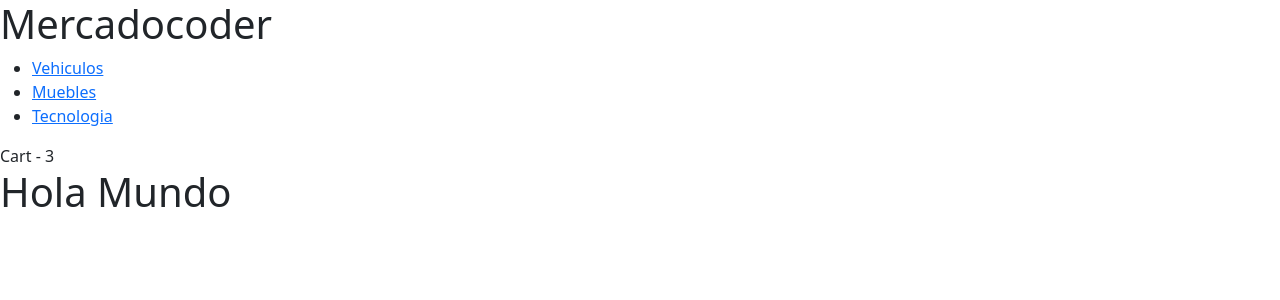
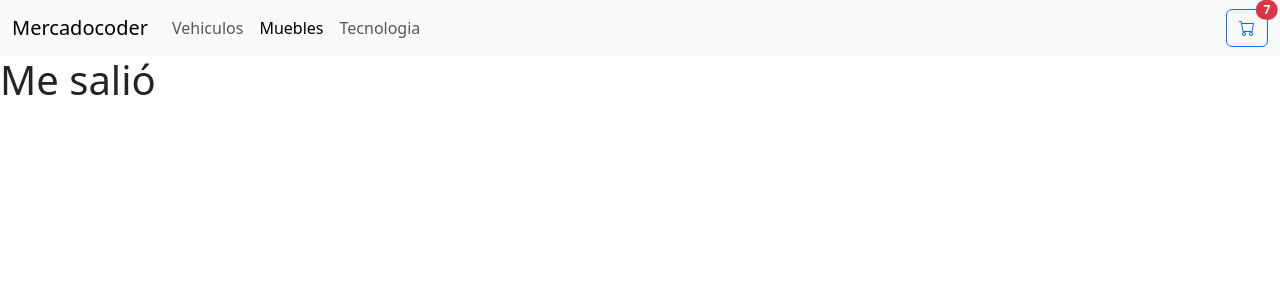
Before and after one commit to NicolasEsquilache/ReactJSCoder, a React (Vite) app: page / in a window 1280 px wide. Shown: the top 300 px of the page. Built offline with nearby package versions, Linux system fonts and the light colour scheme.

Commit message:
finalizacion de la primera entrega

```diff
--- a/src/App.jsx
+++ b/src/App.jsx
@@ -5,7 +5,7 @@ function App() {
   return(
     <div>
       <Navbar/>
-      <ItemListContainer greeting= "Hola Mundo"/>
+      <ItemListContainer greeting= "Me salió"/>
     </div>
   )
 }
--- a/src/components/CartWidget/CartWidget.jsx
+++ b/src/components/CartWidget/CartWidget.jsx
@@ -1,7 +1,13 @@
 const CartWidget= () =>{
 
     return <div>
-        Cart - 3
-    </div>;
+        <button className="btn btn-outline-primary position-relative">
+        <i className="bi bi-cart"></i>
+        <span className="position-absolute top-0 start-100 translate-middle badge rounded-pill bg-danger">
+        7
+        <span className="visually-hidden">unread messeges</span>
+        </span>
+        </button>
+    </div>
 };
 export default CartWidget;
--- a/src/components/NavBar/NavBar.jsx
+++ b/src/components/NavBar/NavBar.jsx
@@ -2,22 +2,24 @@ import CartWidget from "../CartWidget/CartWidget";
 
 const NavBar =() =>{
     return(
-        <nav>
-            <h1>Mercadocoder</h1>
+        <nav className="navbar navbar-expand-lg bg-body-tertiary">
+            <div className="container-fluid">
+            <a href="#" className="navbar-brand">Mercadocoder</a>
 
-            <ul>
-                <li>
-                    <a href="#">Vehiculos</a>
+            <ul className="navbar-nav me-auto">
+                <li className="nav-item">
+                    <a href="#" className="nav-link">Vehiculos</a>
                 </li>
-                <li>
-                    <a href="#">Muebles</a>
+                <li className="nav-item">
+                    <a href="#" className="nav-link active">Muebles</a>
                 </li>
-                <li>
-                    <a href="#">Tecnologia</a>
+                <li className="nav-item">
+                    <a href="#" className="nav-link">Tecnologia</a>
                 </li>
             </ul>
 
             <CartWidget/>
+            </div>
         </nav>
     );
 };
--- a/src/main.jsx
+++ b/src/main.jsx
@@ -1,6 +1,7 @@
 import React from 'react';
 import ReactDOM from 'react-dom/client';
 import "bootstrap/dist/css/bootstrap.min.css";
+import "bootstrap-icons/font/bootstrap-icons.css";
 import App from './App.jsx';
 import './index.css';
 
```
